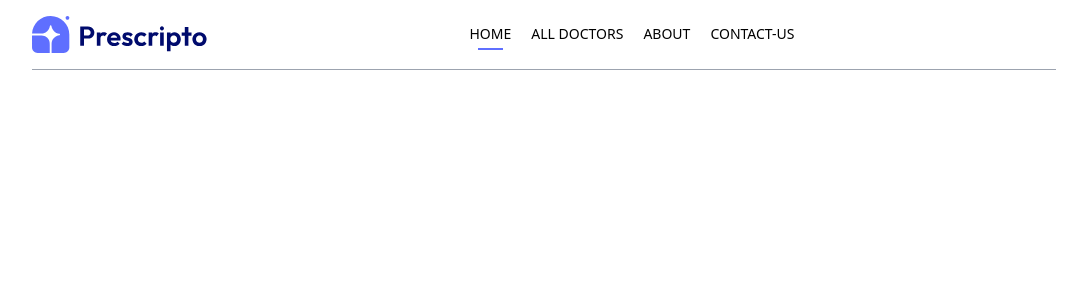
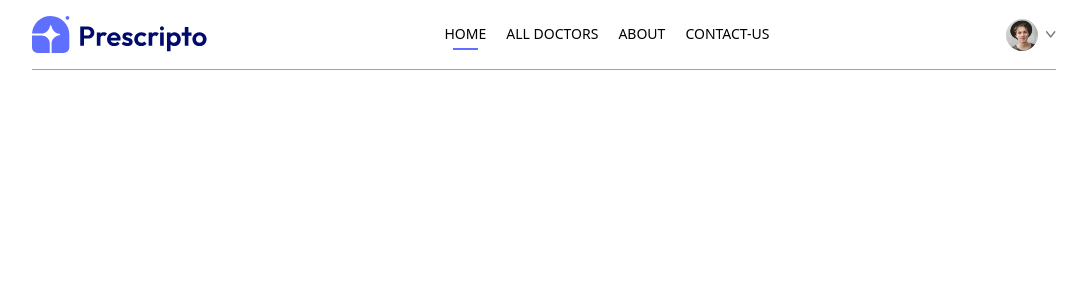
Before and after one commit to Stevecmd/JopMed_v3, a React (Vite) app in the folder frontend/: page / in a window 1280 px wide. Shown: the top 300 px of the page, without its empty margins (96-1183 px from the left). Built offline with nearby package versions, Linux system fonts and the light colour scheme.

Commit message:
Refactor Navbar component to show profile pic

```diff
--- a/frontend/src/components/Navbar.jsx
+++ b/frontend/src/components/Navbar.jsx
@@ -8,7 +8,7 @@ const Navbar = () => {
 const navigate = useNavigate();
 
 const [showMenu, setShowMenu] = useState(false)
-const [token, setToken] = useState(true) // Login token set to true by default
+const [token, setToken] = useState(true) // Login token default setting
 
   return (
     <div className='flex items-center justify-between text-sm py-4 mb-5 border-b border-b-gray-400'>
@@ -38,7 +38,10 @@ const [token, setToken] = useState(true) // Login token set to true by default
         <div className='flex items-center gap-4'>
             {
                 token
-                ? <div></div> //logged in
+                ? <div className='flex items-center gap-2 cursor-pointer group relative'>
+                    <img className='w-8 rounded-full' src={assets.profile_pic} alt=''/>
+                    <img className='w-2.5' src={assets.dropdown_icon} alt='' />
+                </div> //logged in
                 : <button onClick={()=>navigate('/login')} className='bg-primary text-white px-8 py-3 rounded-full font-light hidden md:block'>Create Account</button> // Not logged in
             }
 
```
